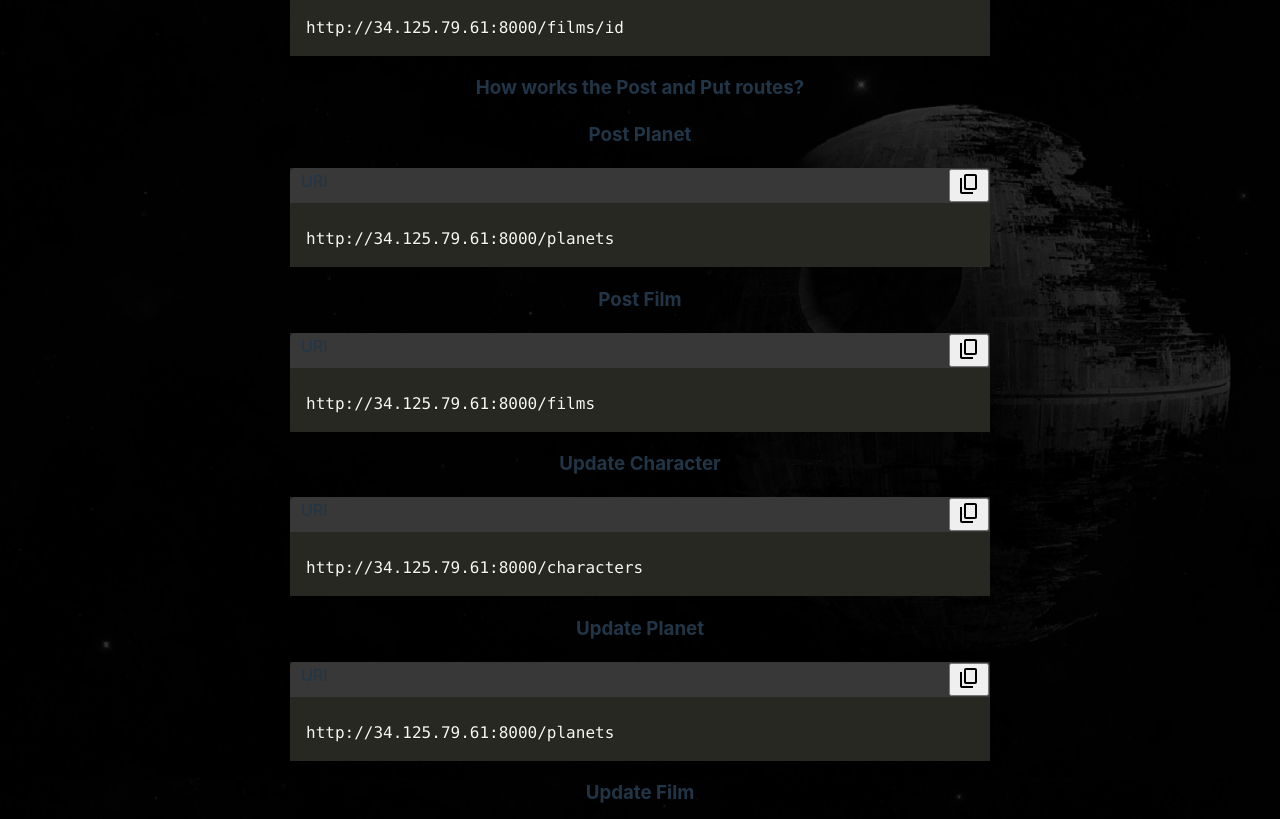
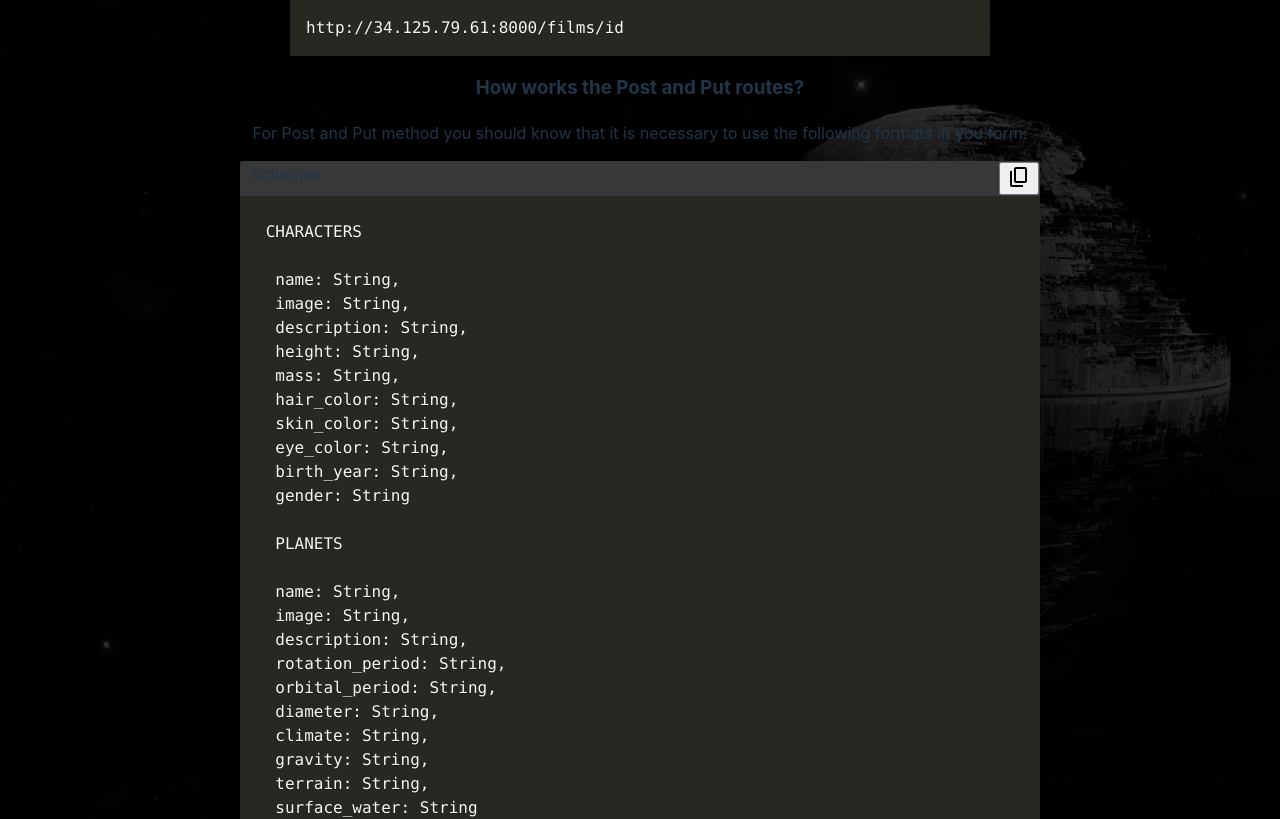
Before and after one commit to MakoskiVictor/Star-Wars-Microservices, a React (Vite) app in the folder client/: page / in a window 1280 px wide. Shown: the part 2422-3241 px from the top of the page. Built offline with nearby package versions, Linux system fonts and the light colour scheme.

Commit message:
use example post component

```diff
--- a/client/src/App.jsx
+++ b/client/src/App.jsx
@@ -1,6 +1,7 @@
 import './App.css'
 import MethodCard from './components/MethodCard'
 import ExampleRequest from './components/ExampleRequest'
+import ExamplePost from './components/ExamplePost'
 
 function App () {
   return (
@@ -36,6 +37,8 @@ function App () {
           <MethodCard id='Get Planet by ID' />
           <MethodCard id='Get Film by ID' />
           <h3>How works the Post and Put routes?</h3>
+          <p>For Post and Put method you should know that it is necessary to use the following formats in you form:</p>
+          <ExamplePost />
           <MethodCard id='Post Planet' />
           <MethodCard id='Post Film' />
           <MethodCard id='Update Character' />
```
